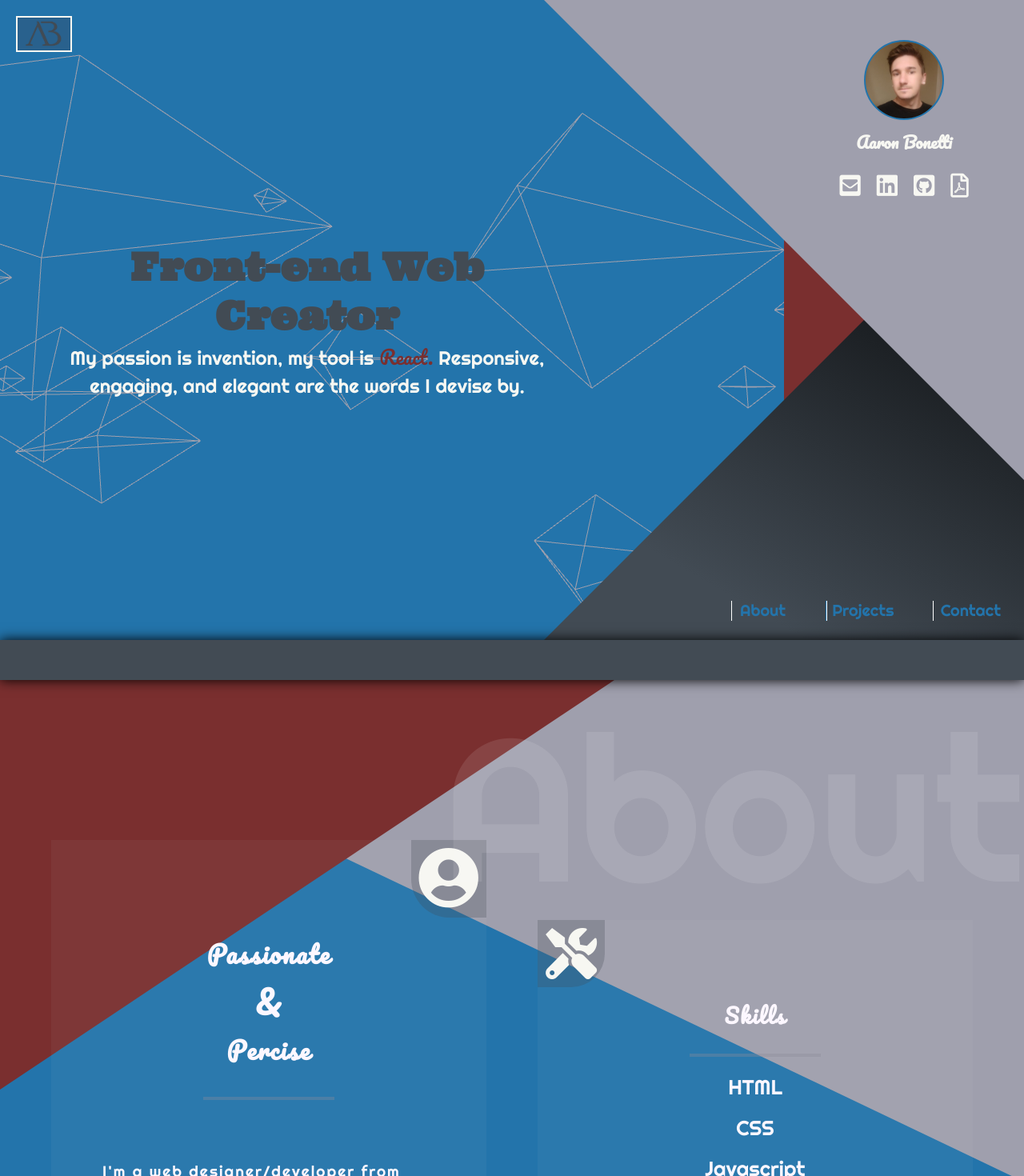
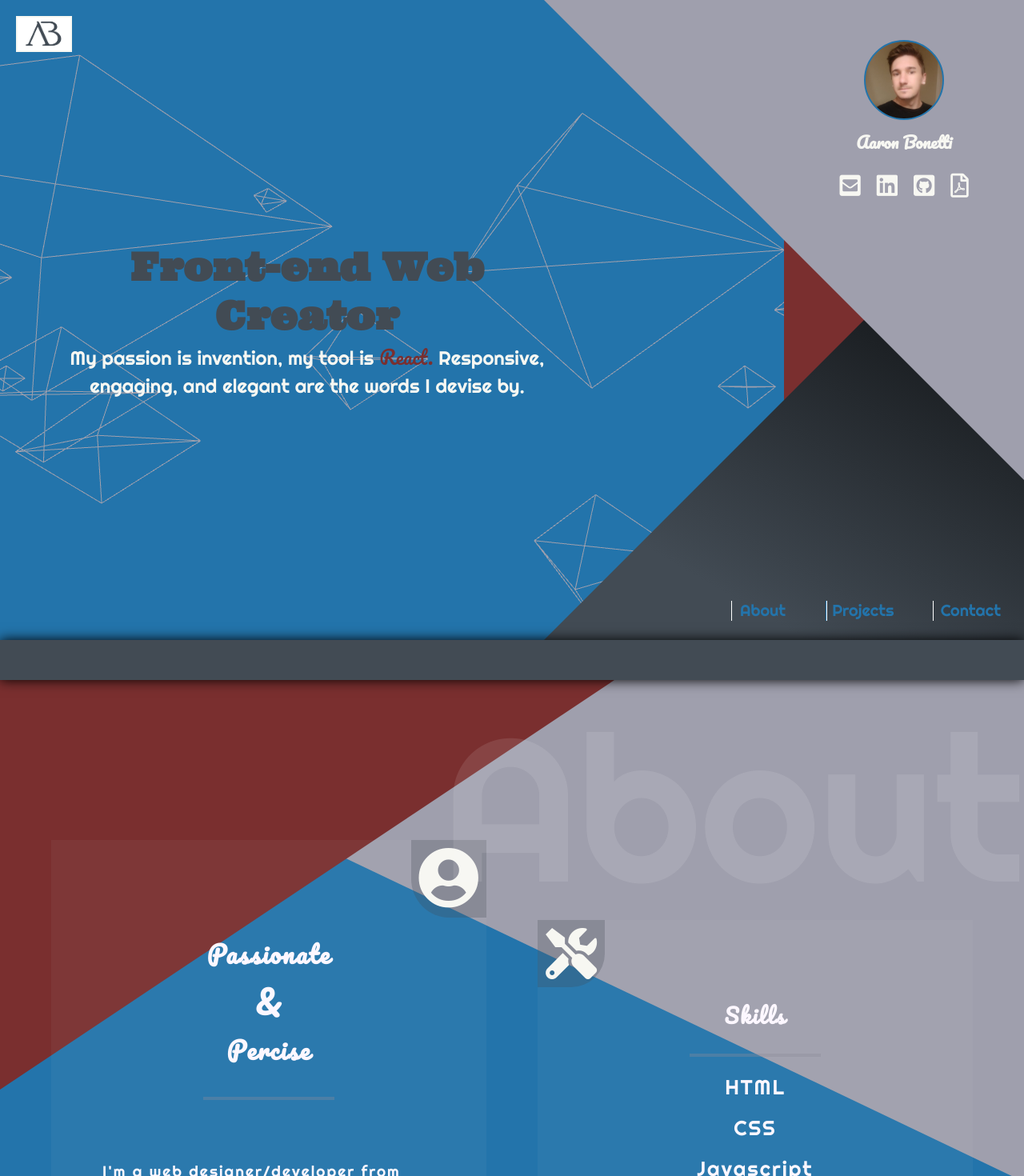
Before and after one commit to AaronMikeBonetti/Portfolio, a React (Create React App) app: page / in a window 1280 px wide. Shown: the top 1470 px of the page at 80% size. Built offline with nearby package versions, Linux system fonts and the light colour scheme.

Commit message:
Added Google Analytics

```diff
--- a/public/index.html
+++ b/public/index.html
@@ -1,9 +1,18 @@
 <!DOCTYPE html>
 <html lang="en">
   <head>
+    <script async src="https://www.googletagmanager.com/gtag/js?id=UA-142202047-1"></script>
+    <script>
+      window.dataLayer = window.dataLayer || [];
+      function gtag(){dataLayer.push(arguments);}
+      gtag('js', new Date());
+
+      gtag('config', 'UA-142202047-1');
+    </script>
     <meta charset="utf-8">
     <meta name="viewport" content="width=device-width, initial-scale=1, shrink-to-fit=no">
     <title>Aaron Bonetti</title>
+
     <link rel="icon" href="logo.png">
     <link rel="stylesheet" href="https://use.fontawesome.com/releases/v5.8.2/css/all.css" integrity="sha384-oS3vJWv+0UjzBfQzYUhtDYW+Pj2yciDJxpsK1OYPAYjqT085Qq/1cq5FLXAZQ7Ay" crossorigin="anonymous">
     <link href="https://fonts.googleapis.com/css?family=Righteous|Ultra&display=swap" rel="stylesheet">
--- a/src/components/About Section/about.scss
+++ b/src/components/About Section/about.scss
@@ -145,6 +145,7 @@
                 color:$secondary-light;
                 line-height: 4vw;
                 font-size: 2vw;
+                letter-spacing: 2px;
 
             }
         }
--- a/src/components/Projects Section/Projects/project.scss
+++ b/src/components/Projects Section/Projects/project.scss
@@ -11,6 +11,7 @@
     background: rgba(255, 255, 255, 0.041);
     color: $primary-light;
     font-family: "Righteous";
+    letter-spacing: 2px;
 
 
     .project__header{
--- a/src/components/Title Section/title.scss
+++ b/src/components/Title Section/title.scss
@@ -11,6 +11,7 @@
     grid-template-rows:  1fr;
     animation: title-animate 1s;
     font-family: 'Righteous';
+
 
     .title__nav__background{
         display: none;
@@ -61,7 +62,7 @@
         height:45px;
         width: 70px;
         border: 2px solid $primary-light;
-        background:rgba(56, 57, 75, 0.308);
+        background:rgb(255, 255, 255);
         transition: all 0.2s ease-in-out;
         cursor: pointer;
         animation: logo-animate 2.5s;
```
